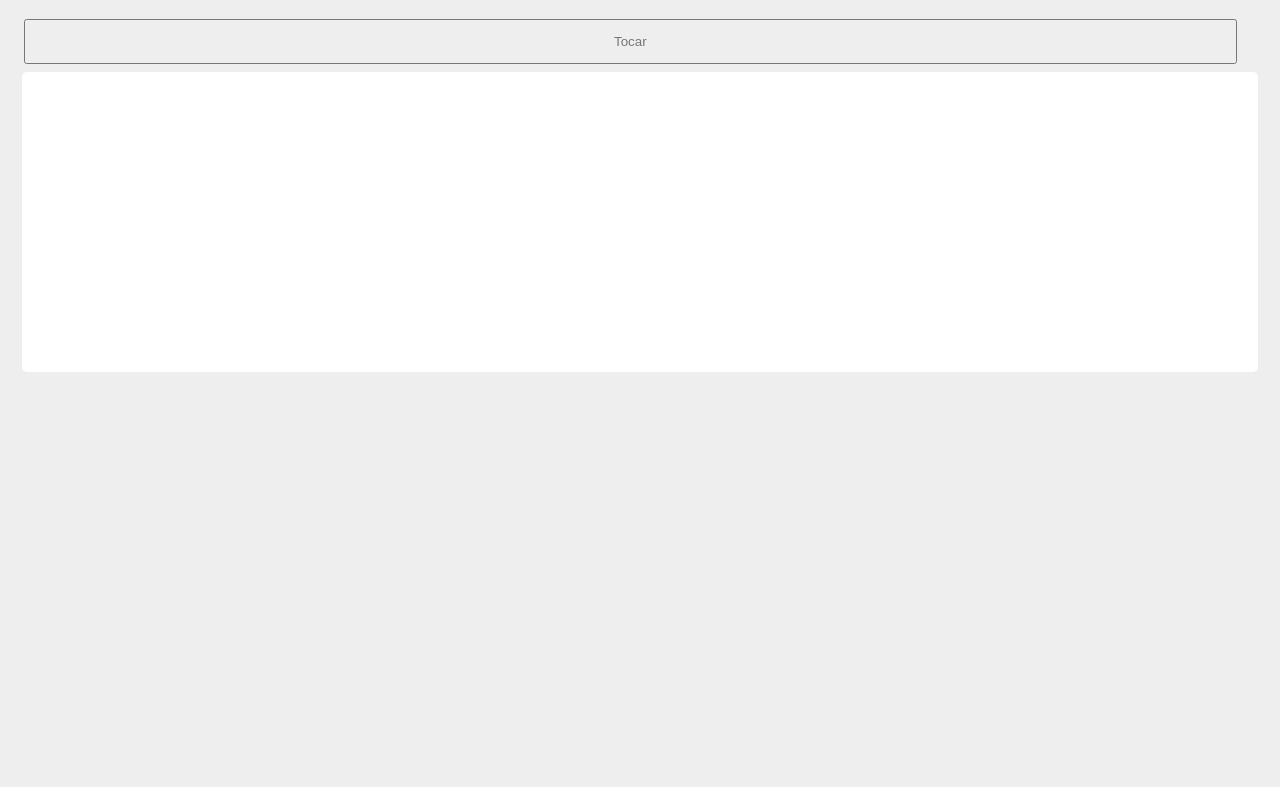
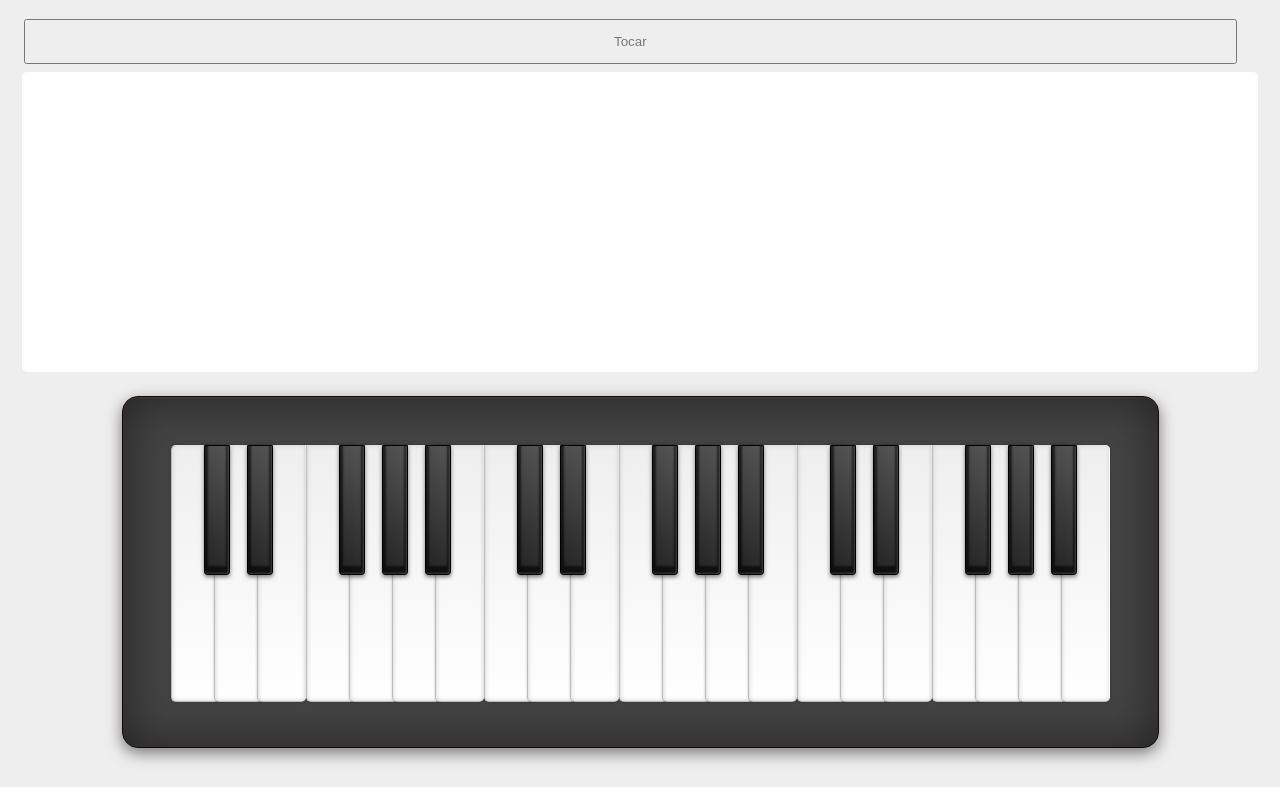
Before and after one commit to jgabriel2302/data2music, a plain HTML site: page index.html in a window 1280 px wide. Shown: the part 324-1111 px from the top of the page. Before the commit the page ends 800 px from the top, so only its background shows below. Drawn offline with nearby package versions, Linux system fonts and the light colour scheme.

Commit message:
Add files via upload

```diff
--- a/index.css
+++ b/index.css
@@ -171,3 +171,71 @@ canvas {
     background-color: white;
     max-width: calc(100vw - 2.8em);
 }
+
+ul {
+  height:18.875em;
+  max-width: calc(100vw - 2.8em);
+  margin: 1em auto;
+  padding: 3em 3em 0 3em;
+  position:relative;
+  border:1px solid #160801;
+  border-radius:1em;
+  background: #444;
+  box-shadow:0 0 50px rgba(0,0,0,0.5) inset,0 1px rgba(212,152,125,0.2) inset,0 5px 15px rgba(0,0,0,0.5);
+  width: fit-content;
+}
+
+li {
+  margin:0;
+  padding:0;
+  list-style:none;
+  position:relative;
+  float:left
+}
+
+ul .white {
+  height:16em;
+  width:3em;
+  z-index:1;
+  border-left:1px solid #bbb;
+  border-bottom:1px solid #bbb;
+  border-radius:0 0 5px 5px;
+  box-shadow:-1px 0 0 rgba(255,255,255,0.8) inset,0 0 5px #ccc inset,0 0 3px rgba(0,0,0,0.2);
+  background:linear-gradient(to bottom,#eee 0%,#fff 100%)
+}
+
+ul .white:active, ul .white.active {
+  border-top:1px solid #777;
+  border-left:1px solid #999;
+  border-bottom:1px solid #999;
+  box-shadow:2px 0 3px rgba(0,0,0,0.1) inset,-5px 5px 20px rgba(0,0,0,0.2) inset,0 0 3px rgba(0,0,0,0.2);
+  background:linear-gradient(to bottom,#fff 0%,#e9e9e9 100%)
+}
+
+.black {
+  height:8em;
+  width:1.5em;
+  margin:0 0 0 -1em;
+  z-index:2;
+  border:1px solid #000;
+  border-radius:0 0 3px 3px;
+  box-shadow:-1px -1px 2px rgba(255,255,255,0.2) inset,0 -5px 2px 3px rgba(0,0,0,0.6) inset,0 2px 4px rgba(0,0,0,0.5);
+  background:linear-gradient(45deg,#222 0%,#555 100%)
+}
+
+.black:active , .black.active {
+  box-shadow:-1px -1px 2px rgba(255,255,255,0.2) inset,0 -2px 2px 3px rgba(0,0,0,0.6) inset,0 1px 2px rgba(0,0,0,0.5);
+  background:linear-gradient(to right,#444 0%,#222 100%)
+}
+
+.a,.g,.f,.d,.c {
+  margin:0 0 0 -1em
+}
+
+ul li:first-child {
+  border-radius:5px 0 5px 5px
+}
+
+ul li:last-child {
+  border-radius:0 5px 5px 5px
+}
--- a/index.html
+++ b/index.html
@@ -40,7 +40,7 @@
         <div class="row">
             <div id="useDefault" class="btn">
                 <img src="https://www.kaggle.com/static/images/site-logo.svg" height="20" />
-                <span>Usar dataset "Trending Movies Dataset: 1990 to 2025" (Amit Kumar Singh)</span>
+                <span style="font-size: x-small;">Usar dataset "Trending Movies Dataset: 1990 to 2025" (Amit Kumar Singh)</span>
             </div>
             <div id="uploadData" class="btn">Quero usar meus próprios dados</div>
         </div>
@@ -60,6 +60,48 @@
 
         <div class="note-display" id="noteDisplay"></div>
         <canvas id="dataChart" width="600" height="300"></canvas>
+        <div>
+            <ul class="set">
+                <li note="C3" class="white e"></li>
+                <li note="Db3" class="black ds"></li>
+                <li note="D3" class="white d"></li>
+                <li note="Eb3" class="black cs"></li>
+                <li note="E3" class="white c"></li>
+                <li note="F3" class="white b"></li>
+                <li note="Gb3" class="black as"></li>
+                <li note="G3" class="white a"></li>
+                <li note="Ab3" class="black gs"></li>
+                <li note="A3" class="white g"></li>
+                <li note="Bb3" class="black fs"></li>
+                <li note="B3" class="white f"></li>
+
+                <li note="C4" class="white e"></li>
+                <li note="Db4" class="black ds"></li>
+                <li note="D4" class="white d"></li>
+                <li note="Eb4" class="black cs"></li>
+                <li note="E4" class="white c"></li>
+                <li note="F4" class="white b"></li>
+                <li note="Gb4" class="black as"></li>
+                <li note="G4" class="white a"></li>
+                <li note="Ab4" class="black gs"></li>
+                <li note="A4" class="white g"></li>
+                <li note="Bb4" class="black fs"></li>
+                <li note="B4" class="white f"></li>
+
+                <li note="C5" class="white e"></li>
+                <li note="Db5" class="black ds"></li>
+                <li note="D5" class="white d"></li>
+                <li note="Eb5" class="black cs"></li>
+                <li note="E5" class="white c"></li>
+                <li note="F5" class="white b"></li>
+                <li note="Gb5" class="black as"></li>
+                <li note="G5" class="white a"></li>
+                <li note="Bb5" class="black gs"></li>
+                <li note="A5" class="white g"></li>
+                <li note="Bb5" class="black fs"></li>
+                <li note="B5" class="white f"></li>
+            </ul>
+        </div>
     </section>
     <div class="links">
         <a href="https://www.linkedin.com/in/jo%C3%A3o-gabriel-corr%C3%AAa-da-silva-330887133/"><svg xmlns="http://www.w3.org/2000/svg" width="24" height="24" viewBox="0 0 16 16" fill="none"><path fill="#0A66C2" d="M12.225 12.225h-1.778V9.44c0-.664-.012-1.519-.925-1.519-.926 0-1.068.724-1.068 1.47v2.834H6.676V6.498h1.707v.783h.024c.348-.594.996-.95 1.684-.925 1.802 0 2.135 1.185 2.135 2.728l-.001 3.14zM4.67 5.715a1.037 1.037 0 01-1.032-1.031c0-.566.466-1.032 1.032-1.032.566 0 1.031.466 1.032 1.032 0 .566-.466 1.032-1.032 1.032zm.889 6.51h-1.78V6.498h1.78v5.727zM13.11 2H2.885A.88.88 0 002 2.866v10.268a.88.88 0 00.885.866h10.226a.882.882 0 00.889-.866V2.865a.88.88 0 00-.889-.864z"/></svg></a>
--- a/runtime.js
+++ b/runtime.js
@@ -95,7 +95,11 @@
       const values = _data.map(row => parseFloat(row[yCol])).filter(v => !isNaN(v));
       const labels = _data.map(row => row[xCol]).slice(0, values.length);
 
-      const noteScale = ["C4","D4","E4","F4","G4","A4","B4","C5","D5","E5","F5","G5","A5","B5"];
+      // Escala Maior em C
+      // const noteScale = ["C3","D3","E3","F3","G3","A3","B3","C4","D4","E4","F4","G4","A4","B4","C5","D5","E5","F5","G5","A5","B5"];
+      // Escala  blues maior em C
+      const noteScale = ["C3","D3","Eb3","E3","G3","A3","C4","D4","Eb4","E4","G4","A4","C5","D5","Eb5","E5","G5","A5"];
+
       const notes = mapToNotes(values, noteScale);
 
       const ctx = document.getElementById('dataChart').getContext('2d');
@@ -155,6 +159,8 @@
         const time = 0.2 * i * 1000;
         const timeoutId = setTimeout(() => {
           if (!isPlaying) return;
+          if(document.querySelector(`.active[note]`)) document.querySelector(`.active[note]`).classList.remove('active');
+          document.querySelector(`[note="${note}"]`).classList.add('active');
           noteDisplay.innerHTML = `<span class="pill">${xCol}: ${labels[i]}</span> → <span class="pill">${yCol}: ${values[i]} | ${note}</span>`;
           synth.triggerAttackRelease(note, "4n");
         }, time);
```
